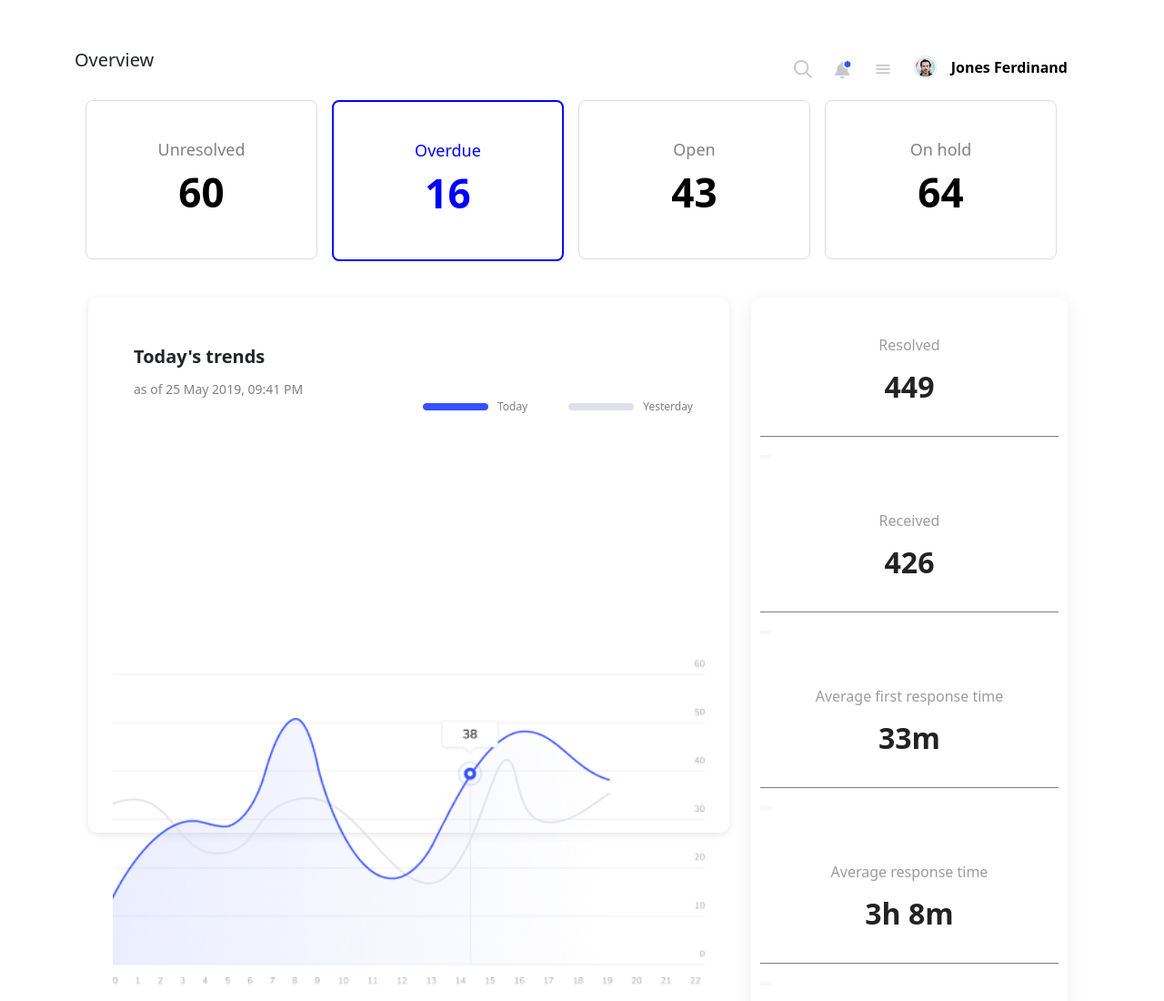
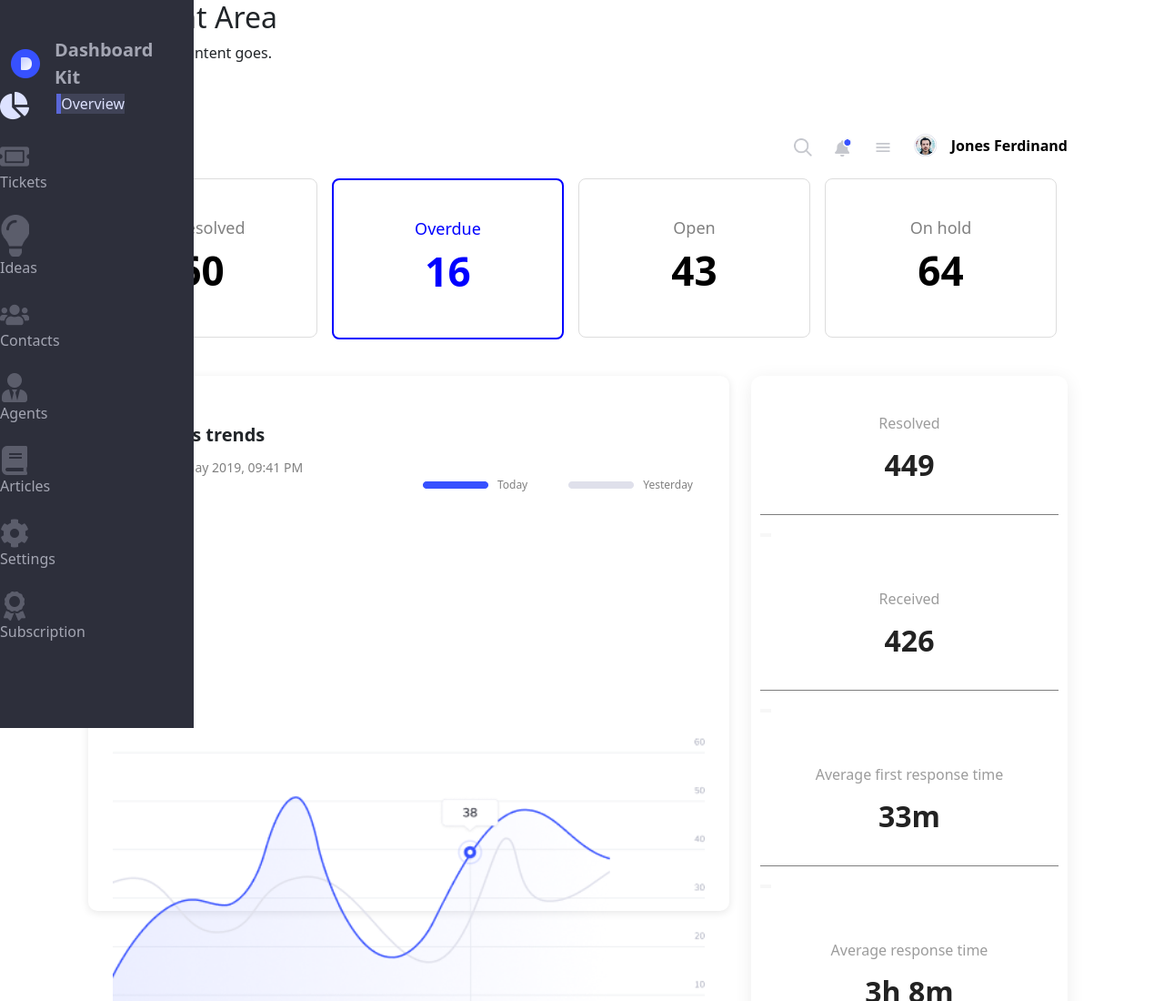
Before and after one commit to Florence-Yu/INM320SBB_Bootstrap, a website: page public/index.html in a window 1280 px wide. Shown: the top 1100 px of the page at 91% size. Drawn offline with nearby package versions, Linux system fonts and the light colour scheme.

Commit message:
updating

```diff
--- a/public/assets/css/style.css
+++ b/public/assets/css/style.css
@@ -6,6 +6,54 @@
 .h5.overview-header {
   color:#000000;
   font-weight: bolder;
+}
+
+.sidebar {
+  height: 100vh;
+  width: 150px;
+  background-color: #2d2f3b;
+  color: white;
+  padding-top: 40px;
+  padding-bottom: 50px;
+  position: fixed;
+}
+.sidebar a {
+  color: white;
+  text-decoration: none;
+  padding: 60px 20px;
+  display: block;
+  font-size: 25px;
+}
+
+.sidebar-nav {
+  display: flex;
+  flex-direction: column;
+  align-items: center;
+}
+
+.sidebar-nav a {
+  display: flex;
+  align-items: center;
+  justify-content: center;
+  width: 100%;
+  padding: 10px;
+}
+
+.sidebar a:hover, .sidebar .active {
+  background-color: #404357;
+  border-left: 5px solid #5a67d8;
+}
+.sidebar .logo {
+  margin-bottom: 100px;
+  margin-right: 50px;
+  padding: 10px 20px;
+  font-size: 20px;
+  font-weight: bold;
+}
+
+.side-overview-text.active {
+  margin-top: 100px;
+  margin-left: 10px;
 }
 
 .offcanvas.offcanvas.offcanvas-start {
--- a/public/index.html
+++ b/public/index.html
@@ -8,6 +8,76 @@
     <link href="https://cdn.jsdelivr.net/npm/bootstrap@5.3.3/dist/css/bootstrap.min.css" rel="stylesheet" integrity="sha384-QWTKZyjpPEjISv5WaRU9OFeRpok6YctnYmDr5pNlyT2bRjXh0JMhjY6hW+ALEwIH" crossorigin="anonymous">
 </head>
   <body>
+    <div class="container-fluid">
+        <div class="row row">
+            <!-- Sidebar Content -->
+            <nav class="col-6 col-lg-2 d-block sidebar">
+                <div class="row">
+                    <div class="col-12 d-flex justify-content-center align-items-center">
+                        <img class="me-3" src="../public/assets/images/logo.png" alt="dashboard-kit-logo" width="32px">
+                        <span class="side-icon-text offcanvas-title" id="offcanvasStartLabel"><b>Dashboard Kit</b></span>
+                    </div>
+                <ul class="nav flex-column">
+                    <li class="nav-item">
+                    <div class="row mb-4">
+                        <div class="col-12 justify-content-between align-items-center">
+                            <img class="me-3" src="../public/assets/images/1. overview.png" alt="Overview" width="32px">
+                            <span class="side-overview-text active">Overview</span>
+                        </div>
+                    </li>
+                    <li class="nav-item">
+                    <div class="row mb-4">
+                        <div class="col-6 align-items-center">
+                        <img class="me-3" src="../public/assets/images/2. tickets.png" alt="Tickets" width="32px">
+                        <span class="side-icon-text">Tickets</span>
+                    </li>
+                    <li class="nav-item">
+                        <div class="row mb-4">
+                            <div class="col-6 align-items-center">
+                        <img class="me-3" src="../public/assets/images/Vector.png" alt="Vector" width="32px">
+                        <span class="side-icon-text">Ideas</span>
+                    </li>
+                    <li class="nav-item">
+                        <div class="row mb-4">
+                        <div class="col-6 align-items-center">
+                        <img class="me-3" src="../public/assets/images/4. contacts.png" alt="Contacts" width="32px">
+                        <span class="side-icon-text">Contacts</span>
+                    </li>
+                    <li class="nav-item">
+                        <div class="row mb-4">
+                        <div class="col-6 align-items-center">
+                        <img class="me-3" src="../public/assets/images/5. agents.png" alt="Agents" width="32px">
+                        <span class="side-icon-text">Agents</span>
+                    </li>
+                    <li class="nav-item">
+                        <div class="row mb-4">
+                        <div class="col-6 align-items-center">
+                        <img class="me-3" src="assets/images/6. articles.png" alt="Articles" width="32px">
+                        <span class="side-icon-text">Articles</span>
+                    </li>
+                    <li class="nav-item">
+                        <div class="row mb-4">
+                        <div class="col-6 align-items-center">
+                        <img class="me-3" src="../public/assets/images/a_1. settings.png" alt="Settings" width="32px">
+                        <span class="side-icon-text">Settings</span>
+                    </li>
+                    <li class="nav-item">
+                        <div class="row mb-4">
+                        <div class="col-6 align-items-center">
+                        <img class="me-3" src="../public/assets/images/a_2. subscription.png" alt="Subscription" width="32px">
+                        <span class="side-icon-text">Subscription</span>
+                    </li>
+                </ul>
+            </nav>
+
+            <!-- Main Content -->
+            <main class="col-md-9 col-lg-10 px-md-4">
+                <h2>Main Content Area</h2>
+                <p>This is where the main content goes.</p>
+            </main>
+        </div>
+    </div>
+
     <!-- container must have sizing (-xs,sm,m,l,xxl,etc.) -->
     <div class="container-sm">
         <!-- overview, search icon, bell icon, hamburger btn -->
@@ -33,7 +103,7 @@
             <div class="col-6 col-md-4 d-flex justify-content-end align-items-end">
               <img class="me-4" src="../public/assets/images/search.png" alt="search" width="20px">
               <img class="me-4" src="../public/assets/images/new.png" alt="new" width="20px">
-              <img class="me-4" src="../public/assets/images/menu_24dp_C5C7CD_FILL0_wght400_GRAD0_opsz24.png" alt="menu" width="20px" data-bs-toggle="offcanvas" data-bs-target="#offcanvasStart" aria-controls="offcanvasStart">
+              <img class="me-4" src="../public/assets/images/menu_24dp_C5C7CD_FILL0_wght400_GRAD0_opsz24.png" alt="menu" width="20px" data-bs-toggle="offcanvas" data-bs-target="#offcanvasStart" aria-controls="oncanvasStart">
                 <img class="me-3" src="../public/assets/images/photo.png" alt="avatar photo" width="25px">
                 <span class="avatar-name" id="offcanvasRightLabel"><b>Jones Ferdinand</b></span>
             </div>
@@ -229,7 +299,6 @@
 
 
             </div>
-            <div class="offcanvas-body">
                 <div class="container-fluid">
                     <div class="row mb-4">
                         <div class="col-12 align-items-center">
```
